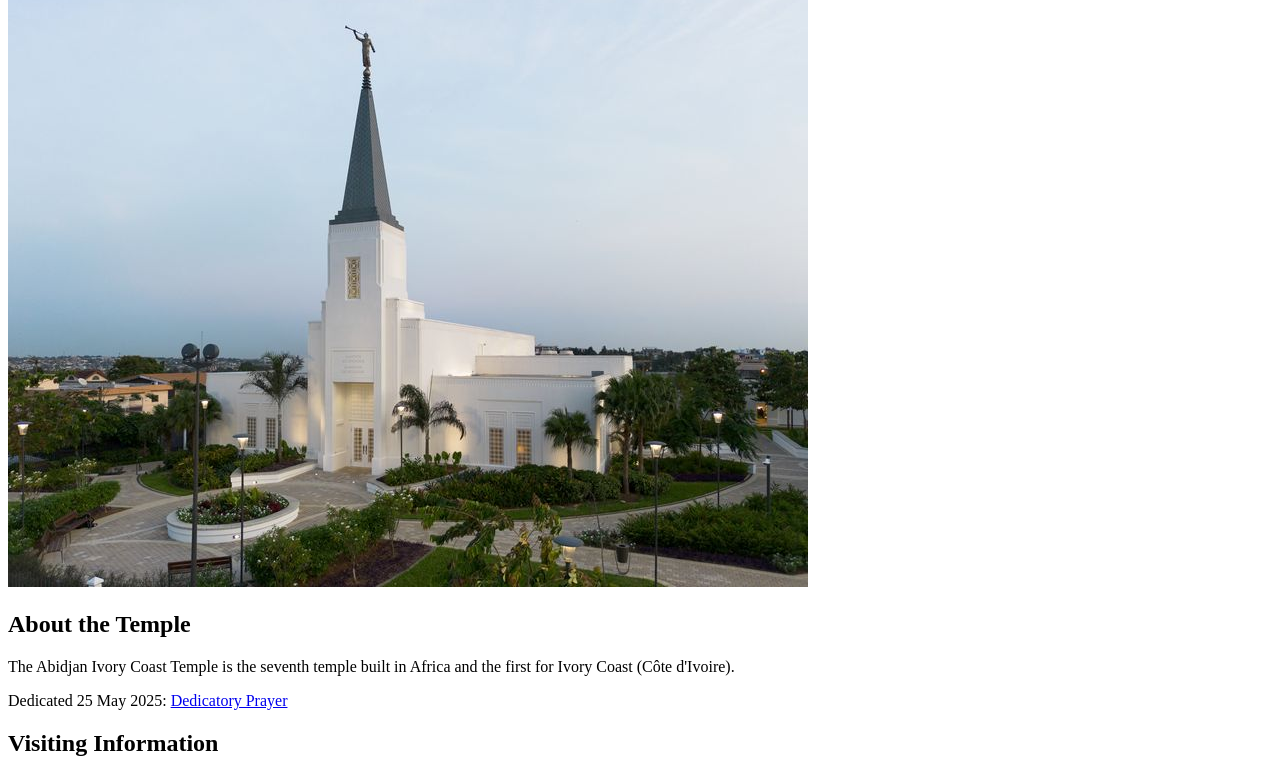
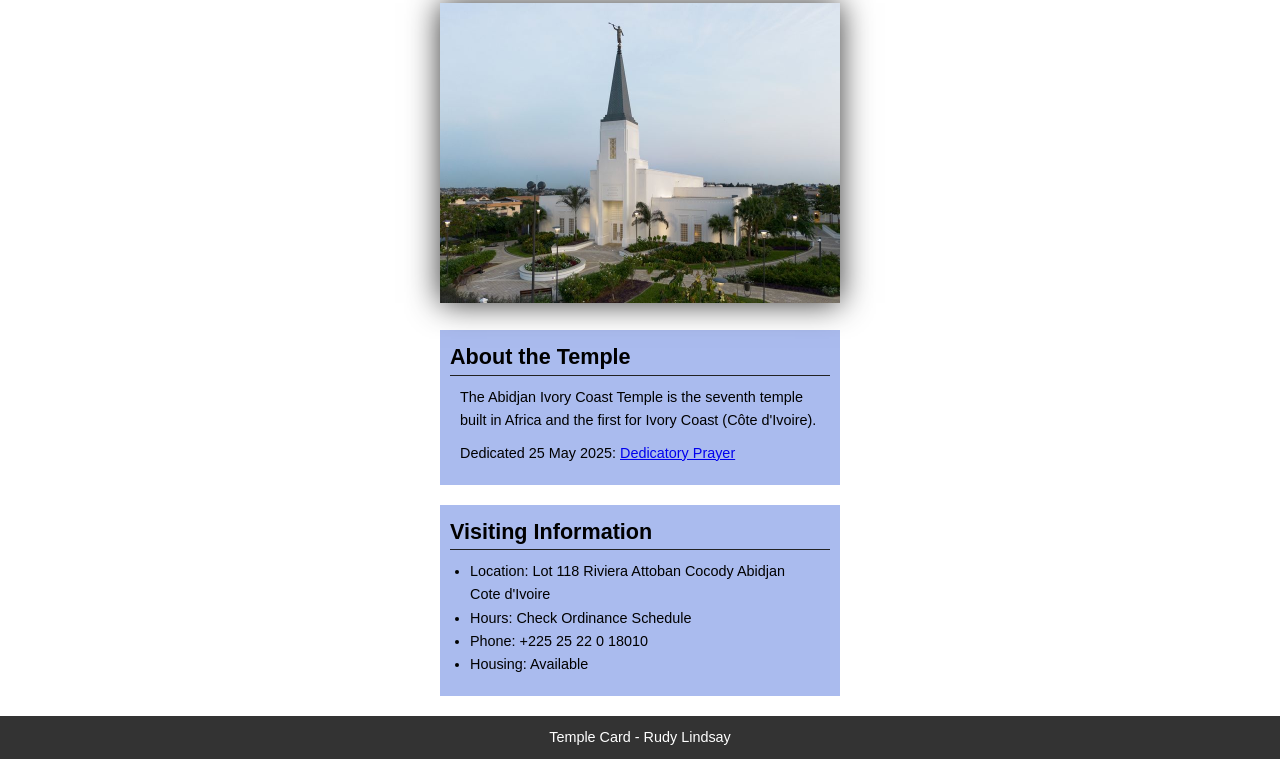
Before and after one commit to Survivor5555/wdd130, a plain HTML site: page week02/temple.html in a window 1280 px wide. Shown: the part 127-901 px from the top of the page. Drawn offline with Linux system fonts and the light colour scheme.

Commit message:
Week02assignemnt4

```diff
--- /dev/null
+++ b/week02/styles/temple.css
@@ -0,0 +1,50 @@
+* {
+    margin: 0;
+    padding: 0;
+}
+
+body {
+    font-family: arial, sans-serif;
+    line-height: 1.6;
+}
+header, footer {
+    background-color: #333;
+    color: white;
+    padding: 10px 0;
+    text-align: center;
+    font-size: 1.5rem;
+}
+
+main {
+    width: 400px;
+    margin: 0 auto;
+}
+h1 {
+    margin: 10px;
+    text-align: center;
+}
+h2 {
+    border-bottom: 1px solid #222;
+}
+
+img {
+    width: 100%;
+    height: auto;
+    box-shadow: 0 0 30px #333;
+}
+section {
+    margin: 20px 0;
+    border: 1px solid rgb(0 0 0 10%);
+    padding: 10px;
+    background-color: #abe;
+    font-size: .9rem;
+}
+section p {
+    margin: 10px;
+}
+ul{
+    margin: 10px 20px;
+}
+footer{
+    font-size: .9rem;
+}
--- a/week02/temple.html
+++ b/week02/temple.html
@@ -5,7 +5,7 @@
     <meta charset="UTF-8">
     <meta name="viewport" content="width=device-width, initial-scale=1.0">
     <title>Temple Card - Abidjan Cote d'Ivoire</title>
-</head>
+    <link rel="stylesheet" href="styles/temple.css" </head>
 
 <body>
     <header>
@@ -35,7 +35,7 @@
         </section>
     </main>
     <footer>
-        <p>Temple Card - Your Name</p>
+        <p>Temple Card - Rudy Lindsay</p>
     </footer>
 </body>
 
```
Also changed, not shown: week02/box-model.html (+11 -5 lines), week02/styles/box-model.css (+19 -3 lines).
